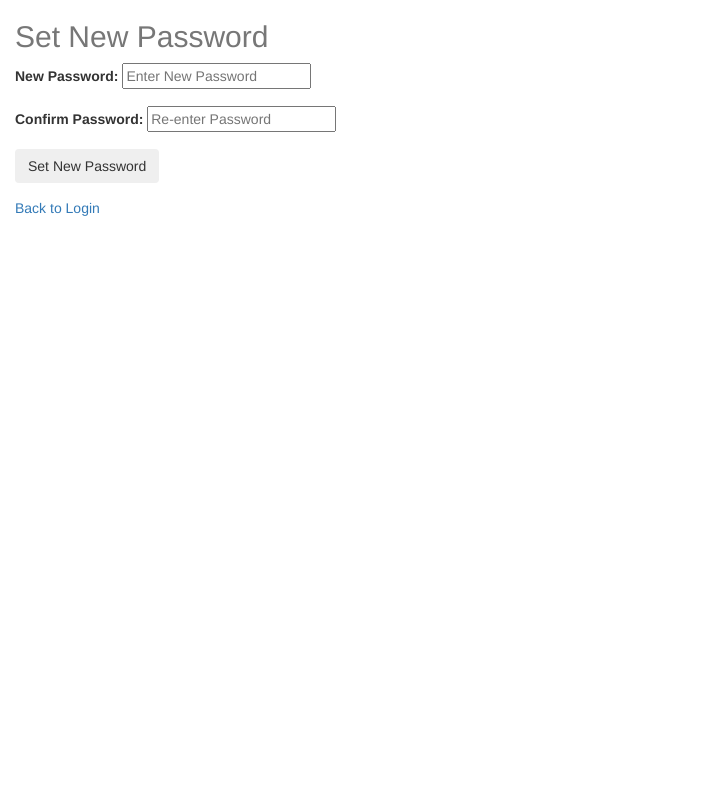
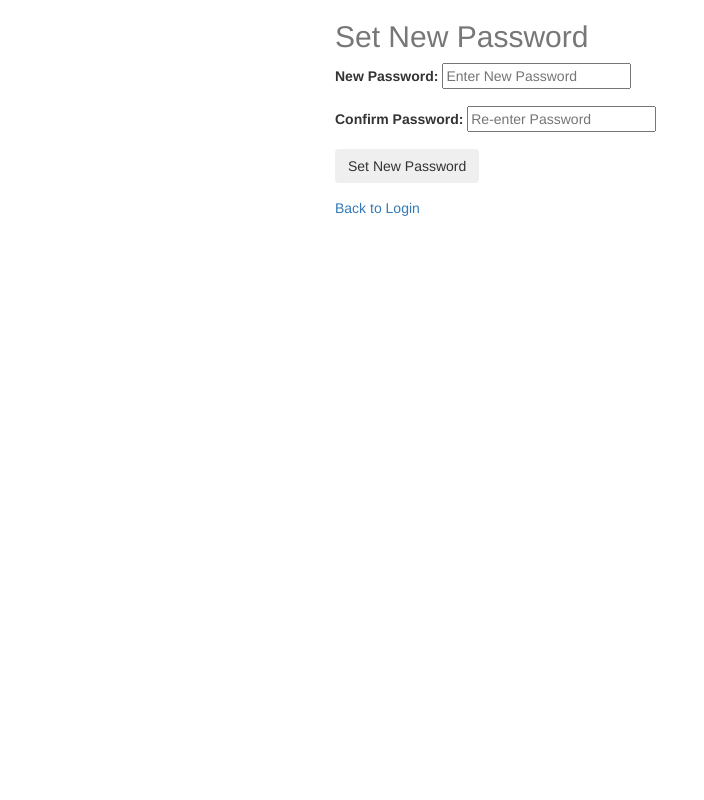
Before and after one commit to surajpatil-20/D-auth, a Django app: page /reset/1/1/ in a window 1280 px wide. Shown: the whole page, without its empty margins (0-704 px from the left). Run offline with Django 5.2, Linux system fonts and the light colour scheme; some libraries are stand-ins or nearby versions.

Commit message:
Update password_reset_confirm.html

```diff
--- a/authe/templates/password_reset_confirm.html
+++ b/authe/templates/password_reset_confirm.html
@@ -3,7 +3,7 @@
 {% block title %}confirm new Password{% endblock %}
 
 {% block content %}
-  <div class="conatiner">
+  <div class="conatiner_4">
     <div class="col-sm-6">
         <h2 class="text-muted">Set New Password</h2>
         <form method="POST">
@@ -31,7 +31,7 @@
     </div>
 
     <style>
-                .container{
+        .conatiner_4{
             display:flex;
             justify-content:center;
             height:100vh;
```
Lines whose indentation alone changed are shown as unchanged.
